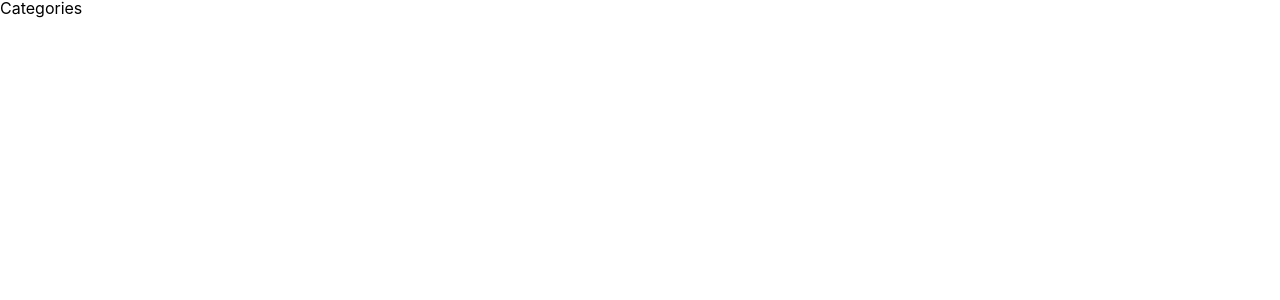
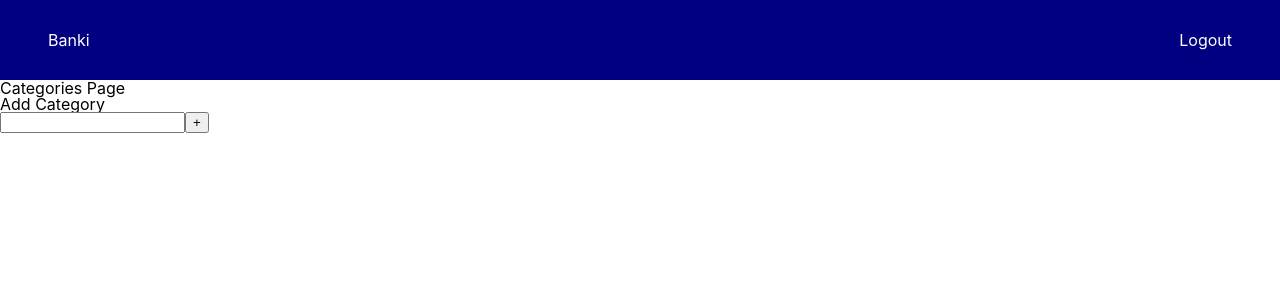
Before and after one commit to andy-mtng/banki, a React (Create React App) app in the folder client/: page /categories in a window 1280 px wide. Shown: the top 300 px of the page. Built offline with nearby package versions, Linux system fonts and the light colour scheme; the HTML template or start-up script is replaced by a standard one.

Commit message:
Add addition of new categories on the front-end

```diff
--- a/client/src/App.js
+++ b/client/src/App.js
@@ -15,10 +15,12 @@ function App() {
   const [functionCallFlag, setFunctionCallFlag] = useState(0);
   const { category } = useParams();
 
+
   const handleAddCardButtonClick = () => {
     setIsEditing(false);
     setShowForm(true);
   }
+
 
   const handleXButtonClick = () => {
     setShowForm(false);
--- a/client/src/Categories.js
+++ b/client/src/Categories.js
@@ -1,8 +1,29 @@
-function Categories() {
+import { useState, useEffect } from "react";
+import Navbar from "./components/Navbar.js";
+import Category from "./components/Category.js";
+import AddCategoriesForm from "./components/AddCategoriesForm.js";
+
+function CategoriesContainer() {
+    const [categories, setCategories] = useState([]);
+
+    const addCategory = (newCategory) => {
+        setCategories([...categories, newCategory]);
+    }
+
+    useEffect(() => {
+        console.log(categories);
+    }, [categories]);
 
     return (
-        <div>Categories</div>
+        <div>
+            <Navbar />
+            <h1>Categories Page</h1>
+            <AddCategoriesForm addCategory={addCategory}/>
+            {categories.map((category) => {
+                return <Category key={category.key} categoryName={category.categoryName}/>
+            })}
+        </div>
     )
 }
 
-export default Categories;
+export default CategoriesContainer;
--- /dev/null
+++ b/client/src/components/AddCategoriesForm.js
@@ -0,0 +1,35 @@
+import { useState } from "react";
+import { v4 as uuidv4 } from 'uuid';
+
+function CategoriesForm(props) {
+    const [category, setCategory] = useState("");
+
+    const handleInputChangeCategory = (event) => {
+        setCategory(event.target.value);
+    }
+
+    const handleSubmit = (event) => {
+        event.preventDefault();
+        console.log("CategoriesForm submission:", category);
+        const id = uuidv4();
+        props.addCategory({
+            clientAssignedId: id,
+            key: id,
+            categoryName: category,
+            flashCards: []
+        });
+        setCategory('');
+    }
+
+    return (
+        <div>
+            <h1>Add Category</h1>
+            <form onSubmit={handleSubmit}>
+                <input type="text" value={category} onChange={handleInputChangeCategory}/>
+                <button type="submit">+</button>
+            </form>
+        </div>
+    )
+}
+
+export default CategoriesForm;
--- /dev/null
+++ b/client/src/components/Category.js
@@ -0,0 +1,13 @@
+import { useState } from "react";
+
+function Category(props) {
+    const [categoryName, setCategoryName] = useState(props.categoryName);
+
+    return (
+        <div>
+            <h1>{categoryName}</h1>
+        </div>
+    )
+}
+
+export default Category;
--- a/client/src/components/FlashCardForm.js
+++ b/client/src/components/FlashCardForm.js
@@ -5,7 +5,6 @@ import "../styles/forms.css"
 function FlashCardForm(props) {
     const [cardFront, setCardFront] = useState(props.isEditing ? props.flashCardToEdit.front : '');
     const [cardBack, setCardBack] = useState(props.isEditing ? props.flashCardToEdit.back: '');
-    // const [nextId, setNextId] = useState(1);
 
 
     const handleInputChangeFront = (event) => {
```
Also changed, not shown: 1 other file (tests, documents, lock files or other folders).
